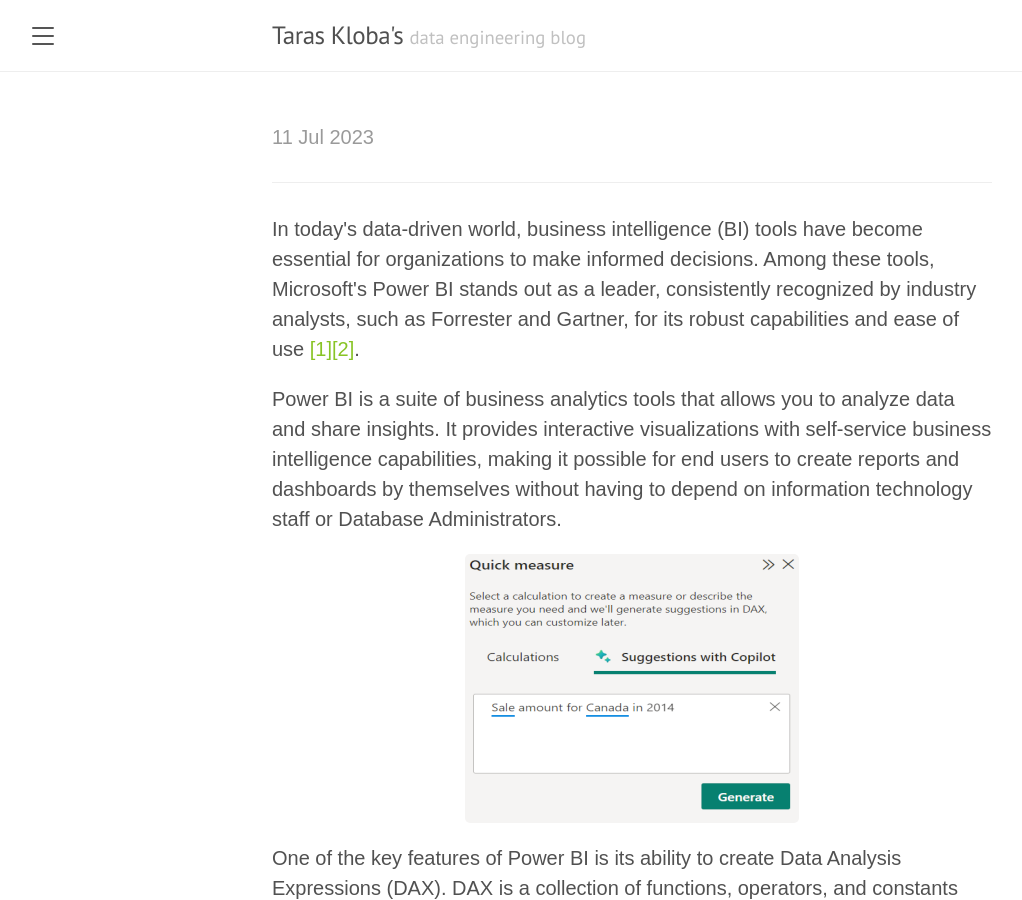
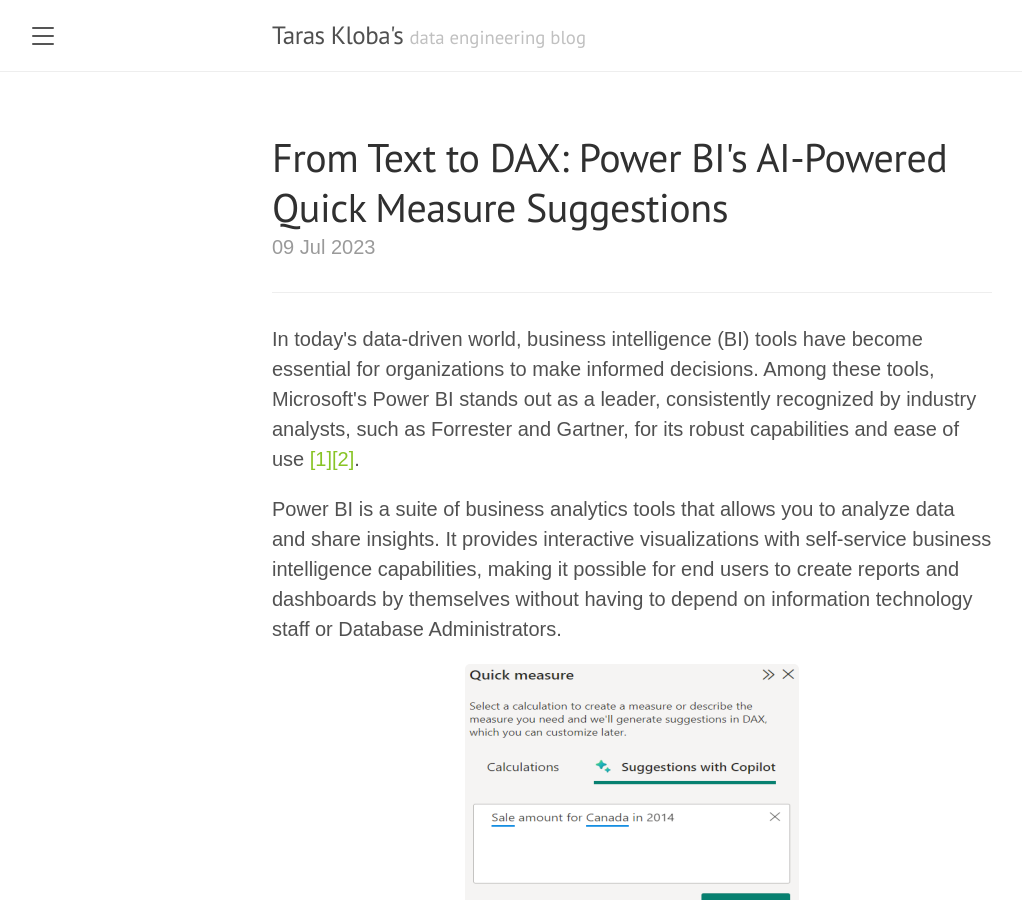
Before and after one commit to kloba/kloba.github.io, a Jekyll site: the page built from _posts/2023-07-09-text-to-dax.md, in a window 1280 px wide and 900 px high. Shown: the whole window, without its empty margins (8-1030 px from the left). Built offline with Jekyll 4.4.1, drawn with Linux system fonts in a browser that asks for light colours; nearby versions of some CDN libraries; our own code applies the rules of GitHub Pages for plain Markdown files.

Commit message:
Another try to fix issue with title in the "Text to DAX" article

```diff
--- a/_posts/2023-07-09-text-to-dax.md
+++ b/_posts/2023-07-09-text-to-dax.md
@@ -1,6 +1,6 @@
 ---
 layout: post
-title: 'From Text to DAX: Power BI\'s AI-Powered Quick Measure Suggestions'
+title: "From Text to DAX: Power BI's AI-Powered Quick Measure Suggestions"
 ---
 
 ****
```
